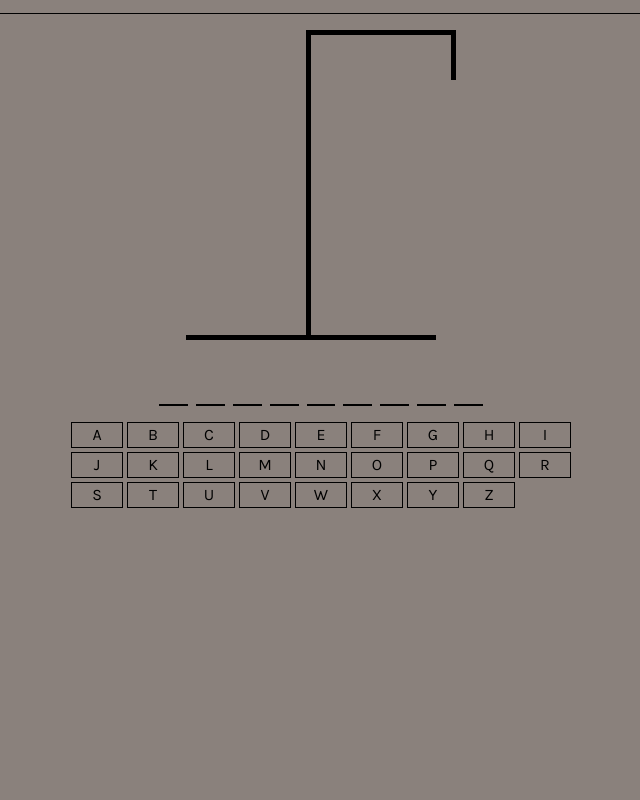
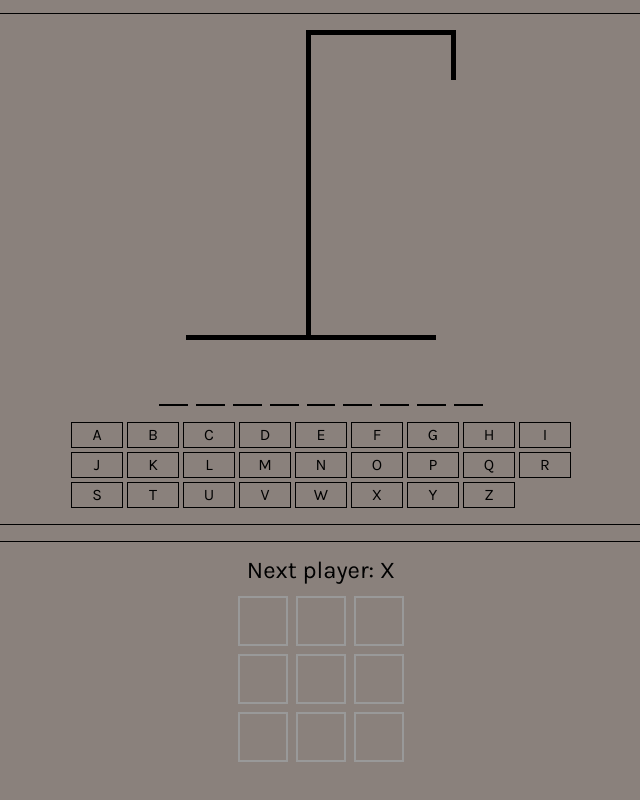
Before and after one commit to jasminepvo/react, a React (Vite) app: page / in a window 1280 px wide. Shown: the part 527-1327 px from the top of the page, without its empty margins (319-959 px from the left). Before the commit the page ends 1075 px from the top, so only its background shows below. Built offline with nearby package versions, Linux system fonts and the light colour scheme; a web font is replaced by a local one.

Commit message:
feat: tictactoe

```diff
--- a/src/App.tsx
+++ b/src/App.tsx
@@ -1,5 +1,6 @@
 import { Counter } from "./components/Counter";
 import { Hangman } from "./components/Hangman";
+import { TicTacToe } from "./components/TicTacToe";
 
 function App() {
   return (
@@ -12,6 +13,9 @@ function App() {
       <hr className="border-t border-gray-300 w-full my-4" />
       <hr className="border-t border-gray-300 w-full my-4" />
       <Hangman />
+      <hr className="border-t border-gray-300 w-full my-4" />
+      <hr className="border-t border-gray-300 w-full my-4" />
+      <TicTacToe />
     </div>
   );
 }
--- /dev/null
+++ b/src/components/TicTacToe.tsx
@@ -0,0 +1,91 @@
+import { useState } from "react";
+
+type SquareValue = "X" | "O" | null;
+
+const winCombos = [
+  [0, 1, 2],
+  [3, 4, 5],
+  [6, 7, 8],
+  [0, 3, 6],
+  [1, 4, 7],
+  [2, 5, 8],
+  [0, 4, 8],
+  [2, 4, 6],
+];
+
+const calculateWinner = (squares: SquareValue[]): SquareValue => {
+  for (const [a,b,c] of winCombos) {
+    if (squares[a] && squares[a] === squares[b] && squares[a] === squares[c]) {
+      return squares[a];
+    }
+  }
+  return null;
+};
+
+export const TicTacToe: React.FC = () => {
+  const [squares, setSquares] = useState<SquareValue[]>(Array(9).fill(null));
+  const [isXNext, setisXNext] = useState<boolean>(true);
+
+  const winner = calculateWinner(squares);
+
+  const handleClick = (i: number) => {
+    if (calculateWinner(squares) || squares[i]) {
+      return;
+    }
+    const newSquares = squares.slice();
+    newSquares[i] = isXNext ? "X" : "O";
+    setSquares(newSquares);
+    setisXNext(!isXNext);
+  };
+
+  const Square = (i: number) => {
+    return (
+      <button
+        style={{
+          width: "50px",
+          height: "50px",
+          fontSize: "24px",
+          fontWeight: "bold",
+          margin: "4px",
+          border: "2px solid #999",
+        }}
+        onClick={() => {
+          handleClick(i);
+        }}
+      >
+        {squares[i]}
+      </button>
+    );
+  };
+
+  const status = winner
+    ? `Winner: ${winner}`
+    : squares.every(Boolean)
+    ? "Draw!"
+    : `Next player: ${isXNext ? "X" : "O"}`;
+
+  return (
+    <div
+      style={{ display: "flex", flexDirection: "column", alignItems: "center" }}
+    >
+      <div style={{ marginBottom: "10px", fontSize: "24px" }}>{status}</div>
+      <div>
+        <div style={{ display: "flex" }}>
+          {Square(0)}
+          {Square(1)}
+          {Square(2)}
+        </div>
+        <div style={{ display: "flex" }}>
+          {Square(3)}
+          {Square(4)}
+          {Square(5)}
+        </div>
+        <div style={{ display: "flex" }}>
+          {Square(6)}
+          {Square(7)}
+          {Square(8)}
+        </div>
+      </div>
+    </div>
+  );
+};
```
